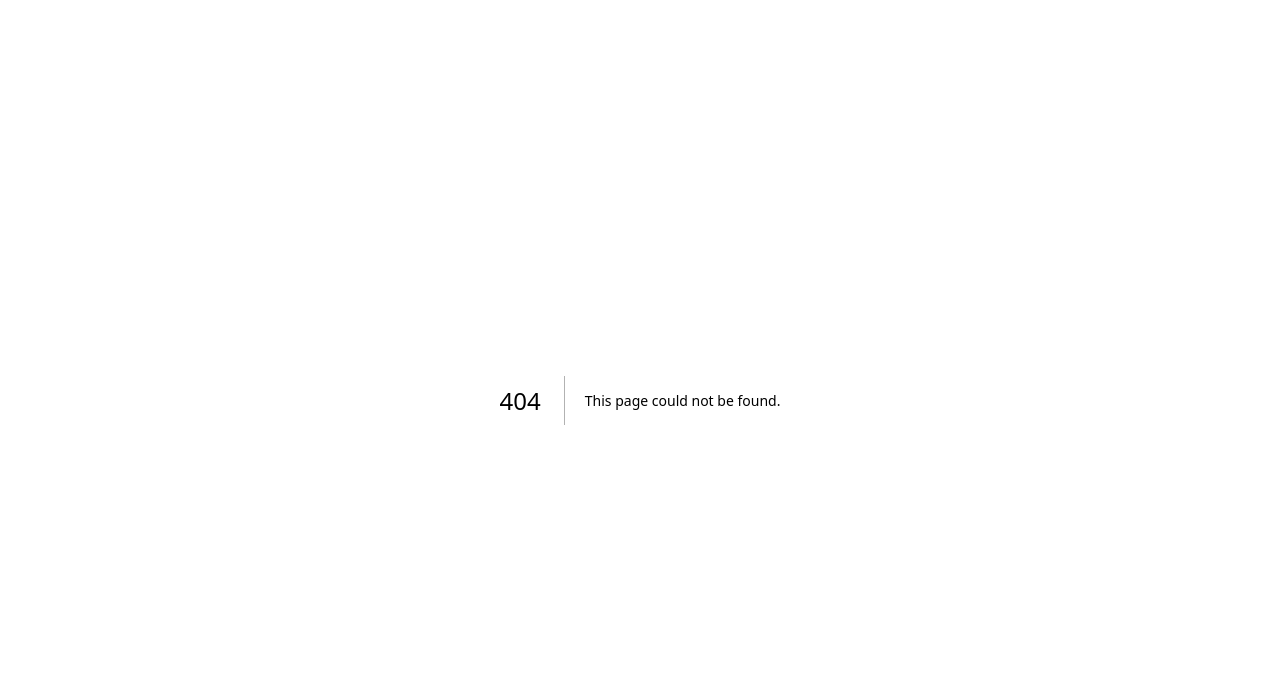
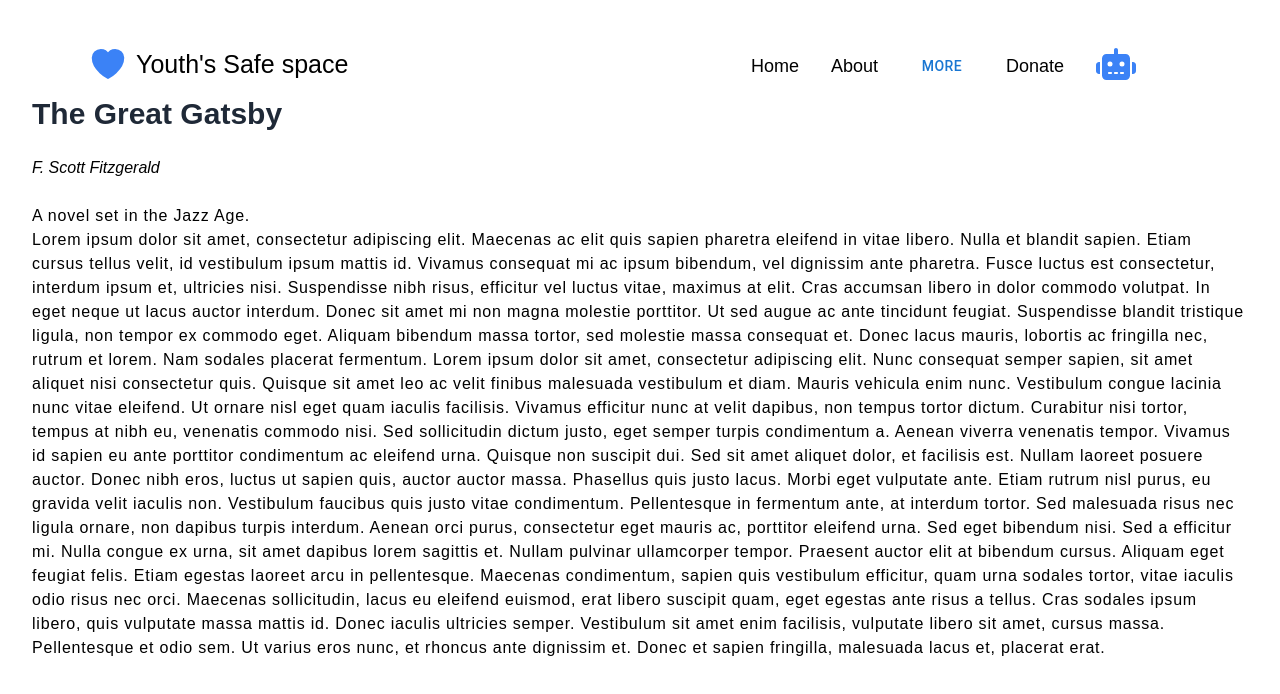
Before and after one commit to Jerryvic911/Justice, a Next.js app: page /Books/1 in a window 1280 px wide. Before the commit this address had no page. Shown: the top 694 px of the page. Built offline with nearby package versions, Linux system fonts and the light colour scheme.

Commit message:
Refactor mock books data into seperate file. Create Books details page.

```diff
--- a/src/app/Book/[bookId]/page.jsx
+++ /dev/null
@@ -1,10 +0,0 @@
-"use client";
-
-export default function BookDetails({ params }) {
-  return (
-    <>
-      <h1>Book details page</h1>
-      <span>Welcome to the book details page for book #{params.bookId}</span>
-    </>
-  );
-}
--- /dev/null
+++ b/src/app/Books/[bookId]/page.jsx
@@ -0,0 +1,29 @@
+"use client";
+import { useState, useEffect } from 'react';
+import Navbar from "../../components/Navbar";
+import booksData from '../../../data/books.data.json';
+
+export default function BookDetails({ params }) {
+  const [book] = useState(() => {
+    // Gets the book with an ID that matches the one specified in the URL.
+    return booksData.find(book => book.id === Number(params.bookId))
+  });
+
+  return (
+    <main className="p-8 h-fit">
+      <Navbar />
+      <section>
+        <h1 className='mb-6 font-bold text-3xl text-gray-800'>{book.title}</h1>
+        <span className='inline-block mb-6 font-light italic capitalize'>{book.author}</span>
+        <p className='tracking-wider'>{book.description} <br />
+        Lorem ipsum dolor sit amet, consectetur adipiscing elit. Maecenas ac elit quis sapien pharetra eleifend in vitae libero. Nulla et blandit sapien. Etiam cursus tellus velit, id vestibulum ipsum mattis id. Vivamus consequat mi ac ipsum bibendum, vel dignissim ante pharetra. Fusce luctus est consectetur, interdum ipsum et, ultricies nisi. Suspendisse nibh risus, efficitur vel luctus vitae, maximus at elit. Cras accumsan libero in dolor commodo volutpat. In eget neque ut lacus auctor interdum. Donec sit amet mi non magna molestie porttitor. Ut sed augue ac ante tincidunt feugiat. Suspendisse blandit tristique ligula, non tempor ex commodo eget. Aliquam bibendum massa tortor, sed molestie massa consequat et. Donec lacus mauris, lobortis ac fringilla nec, rutrum et lorem. Nam sodales placerat fermentum. Lorem ipsum dolor sit amet, consectetur adipiscing elit. Nunc consequat semper sapien, sit amet aliquet nisi consectetur quis.
+
+Quisque sit amet leo ac velit finibus malesuada vestibulum et diam. Mauris vehicula enim nunc. Vestibulum congue lacinia nunc vitae eleifend. Ut ornare nisl eget quam iaculis facilisis. Vivamus efficitur nunc at velit dapibus, non tempus tortor dictum. Curabitur nisi tortor, tempus at nibh eu, venenatis commodo nisi. Sed sollicitudin dictum justo, eget semper turpis condimentum a. Aenean viverra venenatis tempor. Vivamus id sapien eu ante porttitor condimentum ac eleifend urna.
+
+Quisque non suscipit dui. Sed sit amet aliquet dolor, et facilisis est. Nullam laoreet posuere auctor. Donec nibh eros, luctus ut sapien quis, auctor auctor massa. Phasellus quis justo lacus. Morbi eget vulputate ante. Etiam rutrum nisl purus, eu gravida velit iaculis non. Vestibulum faucibus quis justo vitae condimentum. Pellentesque in fermentum ante, at interdum tortor. Sed malesuada risus nec ligula ornare, non dapibus turpis interdum. Aenean orci purus, consectetur eget mauris ac, porttitor eleifend urna. Sed eget bibendum nisi.
+
+Sed a efficitur mi. Nulla congue ex urna, sit amet dapibus lorem sagittis et. Nullam pulvinar ullamcorper tempor. Praesent auctor elit at bibendum cursus. Aliquam eget feugiat felis. Etiam egestas laoreet arcu in pellentesque. Maecenas condimentum, sapien quis vestibulum efficitur, quam urna sodales tortor, vitae iaculis odio risus nec orci. Maecenas sollicitudin, lacus eu eleifend euismod, erat libero suscipit quam, eget egestas ante risus a tellus. Cras sodales ipsum libero, quis vulputate massa mattis id. Donec iaculis ultricies semper. Vestibulum sit amet enim facilisis, vulputate libero sit amet, cursus massa. Pellentesque et odio sem. Ut varius eros nunc, et rhoncus ante dignissim et. Donec et sapien fringilla, malesuada lacus et, placerat erat.</p>
+      </section>
+    </main>
+  );
+}
--- a/src/app/Books/page.jsx
+++ b/src/app/Books/page.jsx
@@ -2,13 +2,7 @@
 import { useState } from 'react';
 import { useRouter } from 'next/navigation';
 import Navbar from '../components/Navbar';
-
-const booksData = [
-  { id: 1, title: 'The Great Gatsby', author: 'F. Scott Fitzgerald', description: 'A novel set in the Jazz Age.' },
-  { id: 2, title: 'To Kill a Mockingbird', author: 'Harper Lee', description: 'A story about racial injustice.' },
-  { id: 3, title: '1984', author: 'George Orwell', description: 'A dystopian novel about totalitarianism.' },
-  // Add more books here...
-];
+import booksData from '../../data/books.data.json';
 
 export default function BooksPage() {
   const [books] = useState(booksData);
@@ -21,7 +15,7 @@
       <ul className="space-y-6">
         {books.map((book) => (
           <li key={book.id} className="border p-4 rounded-lg shadow-md"
-          onClick={() => router.push(`/Book/${book.id}`)}>
+          onClick={() => router.push(`/Books/${book.id}`)}>
             <h2 className="text-2xl font-semibold mb-2">{book.title}</h2>
             <p className="text-lg text-gray-600"><strong>Author:</strong> {book.author}</p>
             <p className="mt-2">{book.description}</p>
--- /dev/null
+++ b/src/data/books.data.json
@@ -0,0 +1,5 @@
+[
+  { "id": 1, "title": "The Great Gatsby", "author": "F. Scott Fitzgerald", "description": "A novel set in the Jazz Age." },
+  { "id": 2, "title": "To Kill a Mockingbird", "author": "Harper Lee", "description": "A story about racial injustice." },
+  { "id": 3, "title": "1984", "author": "George Orwell", "description": "A dystopian novel about totalitarianism." }
+]
```
